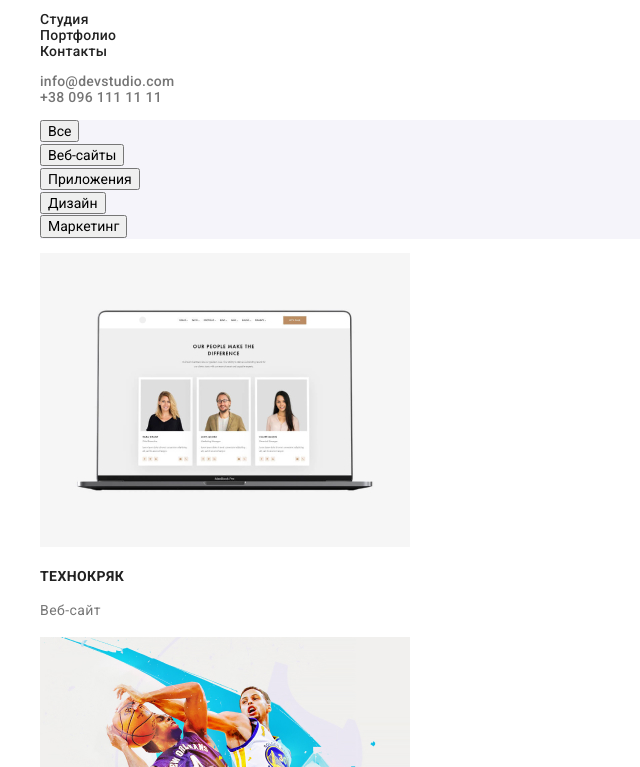
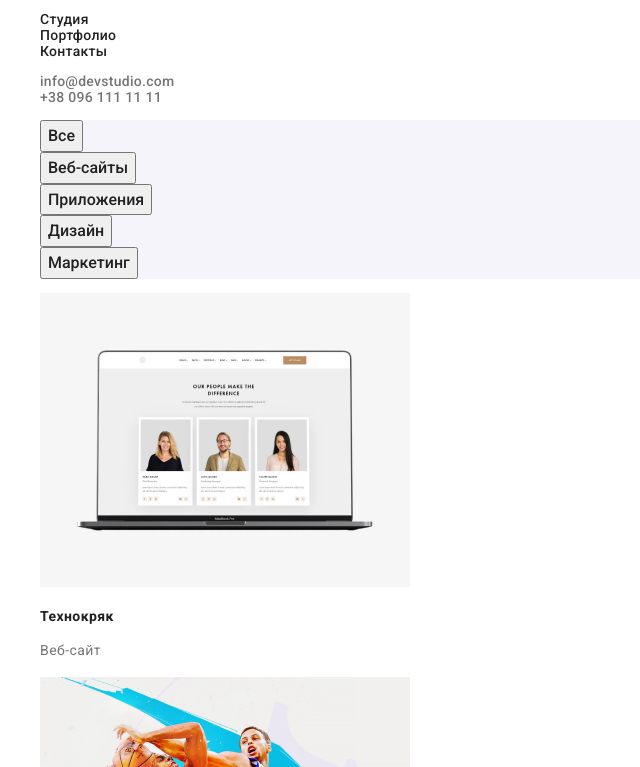
Before and after one commit to Delavar85/goit-markup-hw-03, a plain HTML site: page other/portfolio.html in a window 1280 px wide. Shown: the part 33-800 px from the top of the page, without its empty margins (0-640 px from the left). Drawn offline with nearby package versions, Linux system fonts and the light colour scheme.

Commit message:
Update styles.css

```diff
--- a/css/styles.css
+++ b/css/styles.css
@@ -99,7 +99,6 @@ body {
 .second-title {
   font-size: 14px;
   line-height: 1.14;
-  text-transform: uppercase;
   color: var(--title-cl);
 }
 .bg {
@@ -107,6 +106,13 @@ body {
 }
 .dark-section {
   background-color: var(--dark-bg-cl);
+}
+.button {
+  font-weight: 500;
+  font-size: 16px;
+  line-height: 1.62;
+  text-align: center;
+  color: var(--title-cl);
 }
 .button:focus,
 .button:hover {
```
